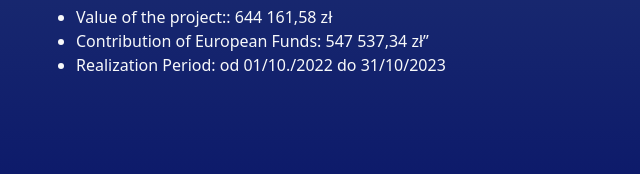
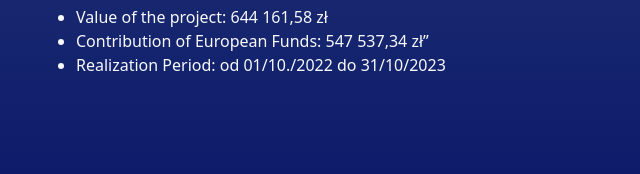
Before and after one commit to KrissB99/Unclassified.github.io, a plain HTML site: page eng/about_unclassified.html in a window 1280 px wide. Shown: the part 1295-1469 px from the top of the page, 4-644 px from the left. Drawn offline with nearby package versions, Linux system fonts and the light colour scheme; a web font is replaced by a local one.

Commit message:
small grammar error fixed

```diff
--- a/eng/about_unclassified.html
+++ b/eng/about_unclassified.html
@@ -67,7 +67,7 @@
                             ongoing changes, without the need to involve IT departments, particularly programmers, to do so.
                         </h3>
                         <ul>
-                            <li>Value of the project:: 644 161,58 zł</li>
+                            <li>Value of the project: 644 161,58 zł</li>
                             <li>Contribution of European Funds: 547 537,34 zł”</li>
                             <li>Realization Period: od 01/10./2022 do 31/10/2023</li>
                         </ul>
```
Also changed, not shown: index.html (+1 -1 lines).
